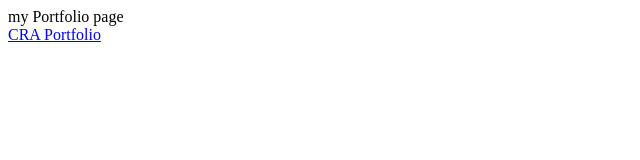
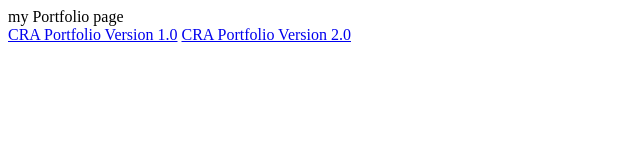
Before and after one commit to Aguschaos/Aguschaos.github.io, a plain HTML site: page index.html in a window 1280 px wide. Shown: the whole page, without its empty margins (0-640 px from the left). Drawn offline with Linux system fonts and the light colour scheme.

Commit message:
Add files via upload

```diff
--- a/index.html
+++ b/index.html
@@ -6,6 +6,7 @@
 <br>
 
 <body>
-    <a href="CRAportfolio1.html"> CRA Portfolio</a>
+    <a href="CRAportfolio1.html"> CRA Portfolio Version 1.0</a>
+    <a href="CRAportfolio2.html"> CRA Portfolio Version 2.0</a>
 </body>
 </html>
```
